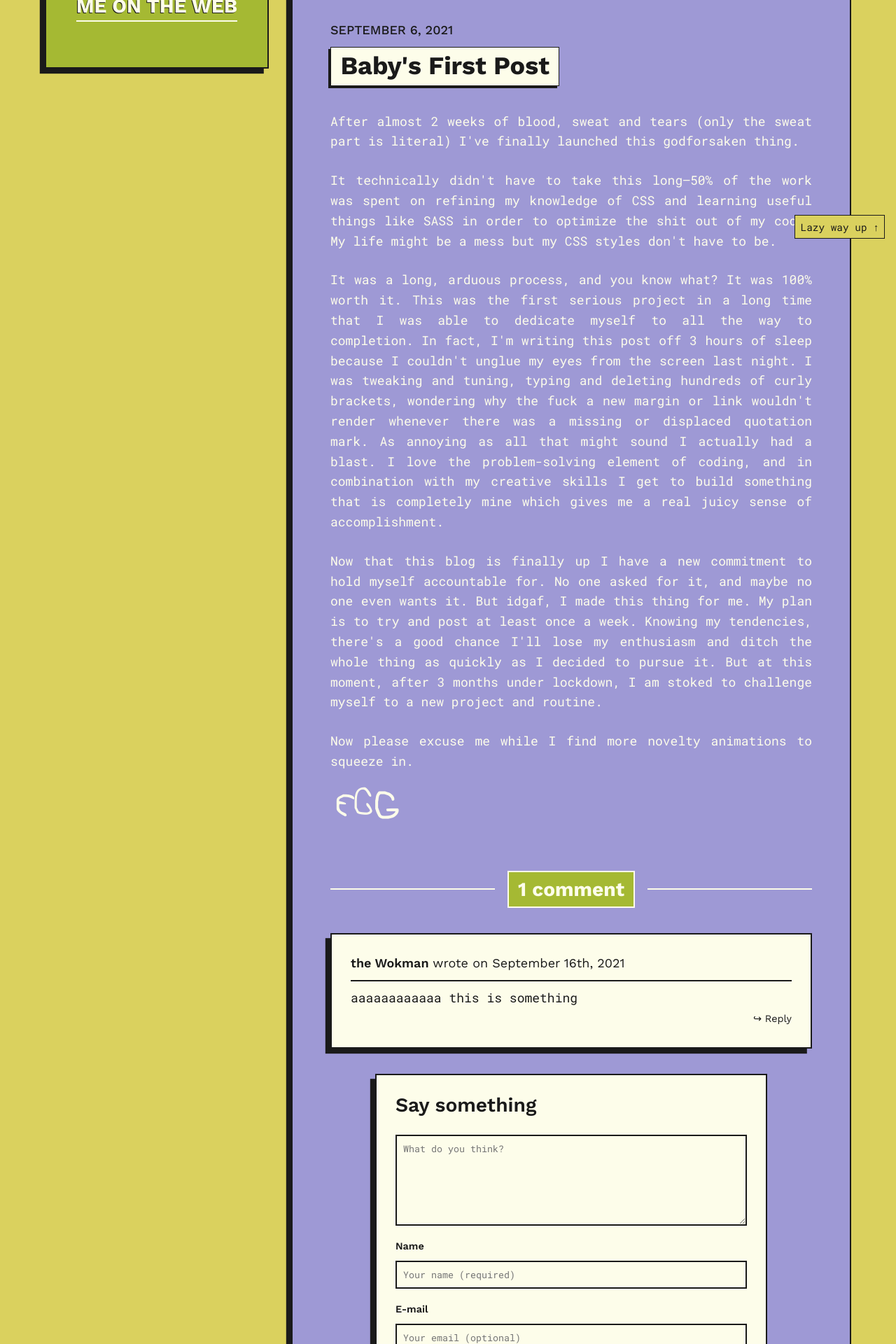
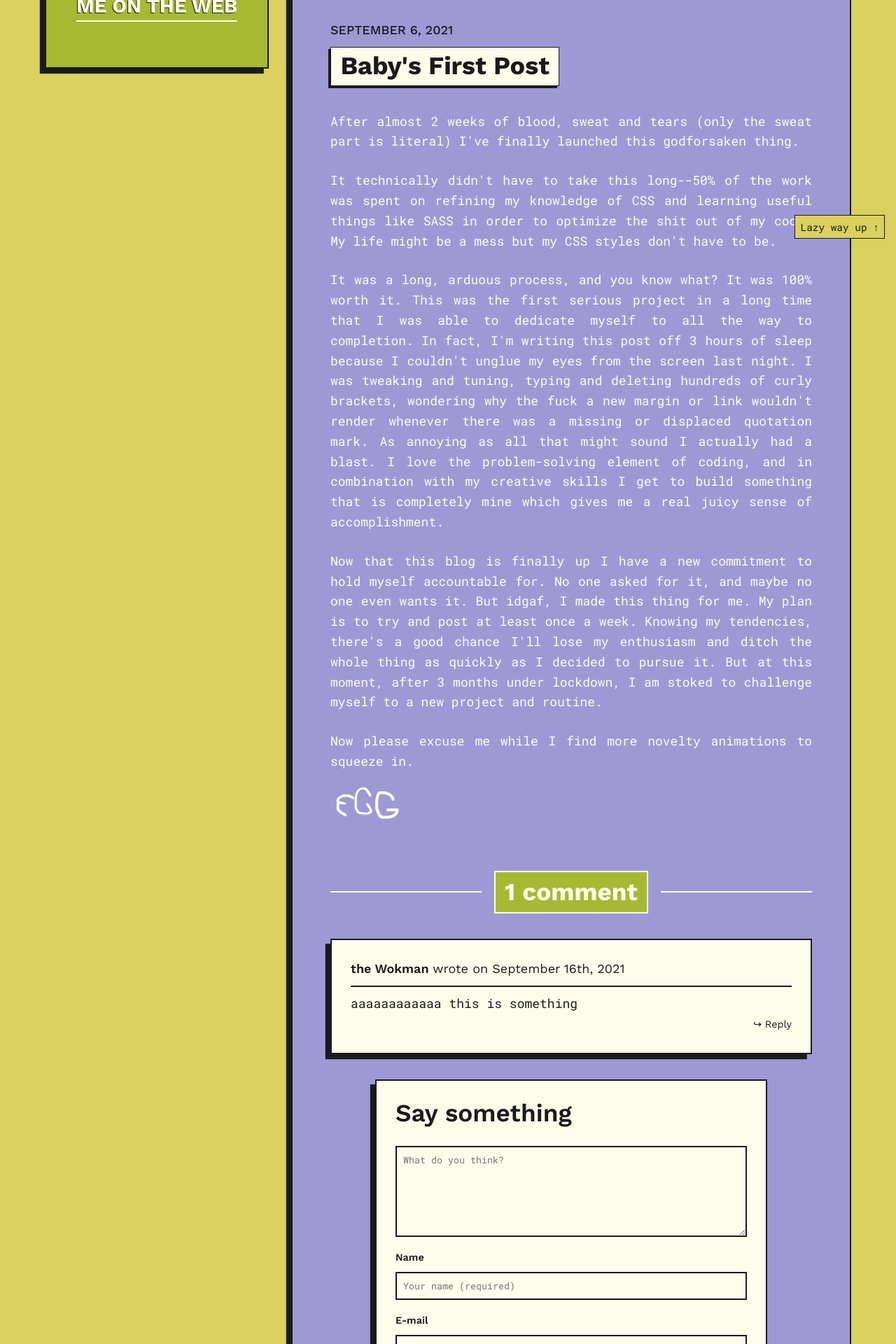
Before and after one commit to eggsrepos/brainsoup, a Jekyll site: the page built from _posts/2021-09-06-babys-first-post.md, in a window 1280 px wide. Shown: the part 527-2447 px from the top of the page at 70% size. Built offline with Jekyll 4.4.1, drawn with Linux system fonts in a browser that asks for light colours; nearby versions of some CDN libraries.

```diff
--- a/_config.yml
+++ b/_config.yml
@@ -1,7 +1,4 @@
 markdown: kramdown
-
-kramdown:
-  input: GFM
 
 title: Brain Soup
 
--- a/_includes/comments.html
+++ b/_includes/comments.html
@@ -1,15 +1,15 @@
 <section class="comments" id="comment-section">
-   {% if site.data.comments[page.slug] %}
    <div class="comment-section-title">
     <h2>
       {% if site.data.comments[page.slug].size > 0 %}
        {{ site.data.comments[page.slug] | size }}
       comment{% if site.data.comments[page.slug].size > 1 %}s{% endif %}
       {% else %}
-      Comments
+      Be first to comment ;)
       {% endif %}
     </h2>
   </div>
+  {% if site.data.comments[page.slug] %}
   <!-- Existing comments -->
   <div class="comments__existing">
     {% assign comments = site.data.comments[page.slug] | where_exp: "item", "item.replying_to_uid == ''" %}
--- a/_posts/2021-09-06-babys-first-post.md
+++ b/_posts/2021-09-06-babys-first-post.md
@@ -7,7 +7,7 @@ tag: [blogging, coding, css, sass]
 
 <p>After almost 2 weeks of blood, sweat and tears (only the sweat part is literal) I've finally launched this godforsaken thing.
 </p>
-<p>It technically didn't have to take this long—50% of the work was spent on refining my knowledge of CSS and learning useful things like SASS in order to optimize the shit out of my code. My life might be a mess but my CSS styles don't have to be. <!--more-->
+<p>It technically didn't have to take this long--50% of the work was spent on refining my knowledge of CSS and learning useful things like SASS in order to optimize the shit out of my code. My life might be a mess but my CSS styles don't have to be. <!--more-->
 </p>
 <p>It was a long, arduous process, and you know what? It was 100% worth it. This was the first serious project in a long time that I was able to dedicate myself to all the way to completion. In fact, I'm writing this post off 3 hours of sleep because I couldn't unglue my eyes from the screen last night. I was tweaking and tuning, typing and deleting hundreds of curly brackets, wondering why the fuck a new margin or link wouldn't render whenever there was a missing or displaced quotation mark. As annoying as all that might sound I actually had a blast. I love the problem-solving element of coding, and in combination with my creative skills I get to build something that is completely mine which gives me a real juicy sense of accomplishment.</p>
 <p>Now that this blog is finally up I have a new commitment to hold myself accountable for. No one asked for it, and maybe no one even wants it. But idgaf, I made this thing for me. My plan is to try and post at least once a week. Knowing my tendencies, there's a good chance I'll lose my enthusiasm and ditch the whole thing as quickly as I decided to pursue it. But at this moment, after 3 months under lockdown, I am stoked to challenge myself to a new project and routine.</p>
--- a/css/main.css
+++ b/css/main.css
@@ -300,7 +300,7 @@ h1 {
 }
 
 h2 {
-  font-size: var(--step-2);
+  font-size: var(--step-3);
 }
 
 a {
@@ -1089,6 +1089,7 @@ figcaption {
   display: flex;
   align-items: flex-start;
   gap: 1em;
+  text-align: center;
 }
 
 .comment-section-title:before, .comment-section-title:after {
--- a/sass/_base.scss
+++ b/sass/_base.scss
@@ -168,7 +168,7 @@ h1 {
 }
 
 h2 {
-  font-size: var(--step-2);
+  font-size: var(--step-3);
 }
 
 a {
--- a/sass/_commentstyles.scss
+++ b/sass/_commentstyles.scss
@@ -3,6 +3,7 @@
     display: flex;
     align-items: flex-start;
     gap: 1em;
+    text-align: center;
 
     &:before, &:after {
         content: '';
```
Also changed, not shown: _posts/2021-09-24-lockdown-wellness-tips.md (added, +43 -0 lines), assets/blogposts/breakfast.gif (added), assets/blogposts/diffuser.gif (added), assets/blogposts/meds.gif (added), assets/blogposts/shower.gif (added), assets/blogposts/spa.gif (added), assets/blogposts/stretch.gif (added).
